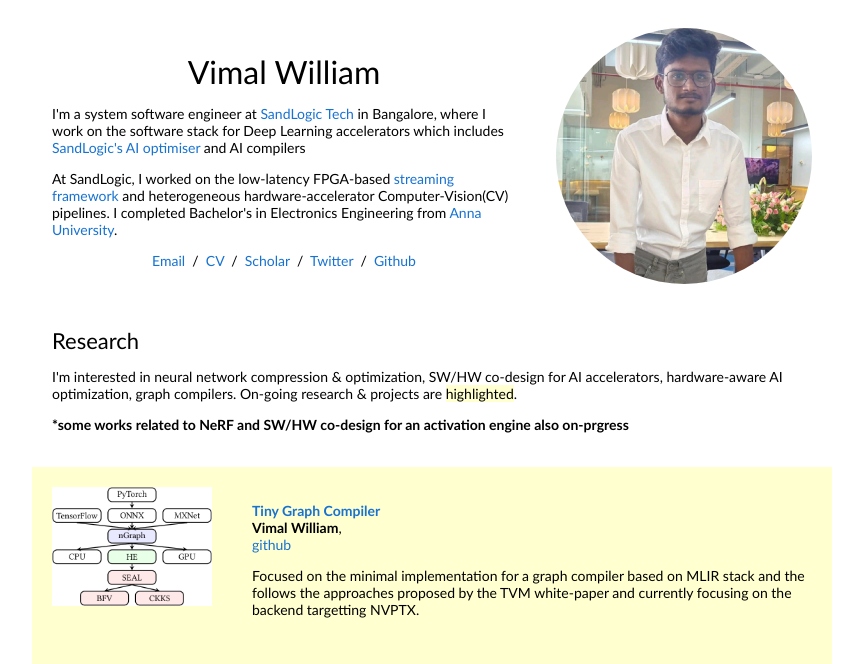
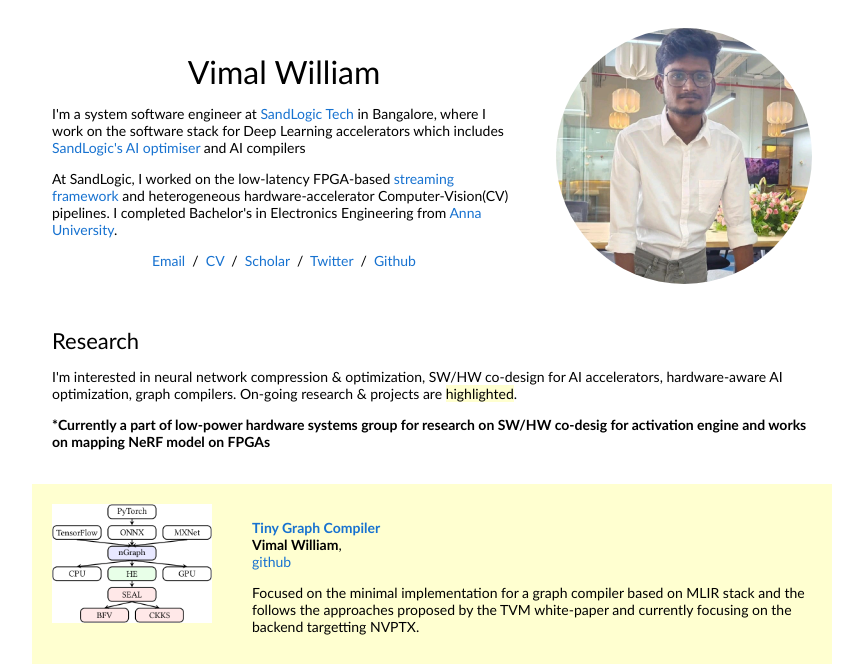
Before and after one commit to VimalWill/VimalWill.github.io, a plain HTML site: page index.html in a window 1280 px wide. Shown: the top 664 px of the page, without its empty margins (208-1071 px from the left). Drawn offline with Linux system fonts and the light colour scheme.

Commit message:
updated the index

```diff
--- a/index.html
+++ b/index.html
@@ -49,7 +49,8 @@
                 <p>
                   I'm interested in neural network compression & optimization, SW/HW co-design for AI accelerators, hardware-aware AI optimization, graph compilers. On-going research & projects are <span class="highlight">highlighted</span>.
                 </p>
-                <p><strong>*some works related to NeRF and SW/HW co-design for an activation engine also on-prgress</strong></p>
+                <p><strong>*Currently a part of low-power hardware systems group for research on SW/HW co-desig for activation engine and works on mapping NeRF model
+                  on FPGAs</strong></p>
               </td>
             </tr>
           </tbody></table>
```
